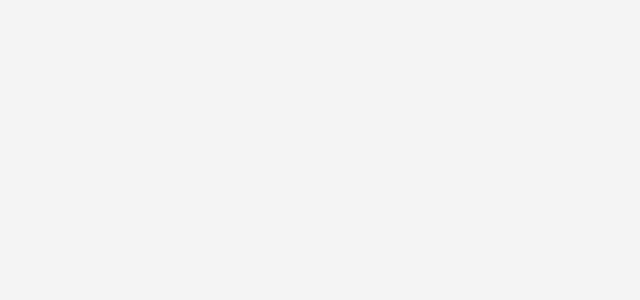
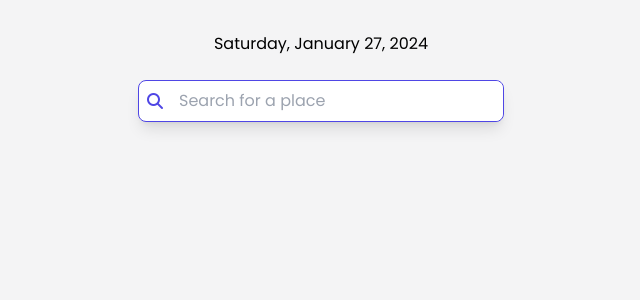
Before and after one commit to Azzedine-zemmari/Wheater, a Vue app: page / in a window 1280 px wide. Shown: the top 300 px of the page, without its empty margins (319-959 px from the left). Built offline with nearby package versions, Linux system fonts and the light colour scheme.

Commit message:
add a search component that fetch the data from the weather api

```diff
--- a/src/App.vue
+++ b/src/App.vue
@@ -1,9 +1,26 @@
-<script setup>
-
-</script>
+  <script setup>
+    import Compoenent from './ComponentSearch.vue'
+  </script>
 
 <template>
-
+  <main>
+    <!-- DATE -->
+    <div class="text-center mb-6">
+      {{
+        new Date().toLocaleDateString('en-MA', {
+          weekday: 'long',
+          month: 'long',
+          day: 'numeric',
+          year: 'numeric'
+        })
+      }}
+    </div>
+    <!-- SEARCH -->
+    <div>
+      <Compoenent></Compoenent>
+    </div>
+  </main>
 </template>
 
-<style scoped></style>
+
+  <style scoped></style>
--- /dev/null
+++ b/src/ComponentSearch.vue
@@ -0,0 +1,43 @@
+<script setup>
+import { reactive } from 'vue';
+const searchTerm = reactive({
+        query:'',
+        timout:null,
+        results:null
+})
+const handleShearchTerm = ()=>{
+    clearTimeout(searchTerm.timout)
+    searchTerm.timout = setTimeout(async()=>{
+        if(searchTerm.query !== ''){
+            const res =await fetch(`http://api.weatherapi.com/v1/search.json?key=3c67497885894786bf5103257242701&q=${searchTerm.query}`)
+            const data = await res.json()
+            searchTerm.results = data
+            console.log(searchTerm.results)
+        }
+    },500)
+}
+</script>
+
+<template>
+  <div>
+    <!-- search field -->
+    <form class="flex flex-row justify-center items-center">
+      <div class="bg-white border border-indigo-600  rounded-lg shadow-lg flex items-center">
+        <i class="fa-solid fa-magnifying-glass p-2 text-indigo-600"></i>
+        <input
+          type="text"
+          placeholder="Search for a place"
+          class="rounded-r-lg p-2 border-0 outline-0 focus:ring-2 focus:ring-indigo-600 ring-inset w-full"
+          v-model="searchTerm.query"
+          @input="handleShearchTerm"
+        />
+      </div>
+    </form>
+    <!-- search suggestions -->
+    <div class="bg-white my-2 rounded-lg shadow-lg">
+      <div v-for="place in searchTerm.results" :key="place.id">
+        <button class="px-3 my-2 hover:text-indigo-600 hover:font-bold  text-left">{{ place.name }} , {{ place.region }} , {{ place.country }}</button>
+      </div>
+    </div>
+  </div>
+</template>
--- a/src/output.css
+++ b/src/output.css
@@ -444,6 +444,10 @@ video {
   display: none;
 }
 
+body{
+  font-family: "Poppins",sans-serif;
+}
+
 *, ::before, ::after {
   --tw-border-spacing-x: 0;
   --tw-border-spacing-y: 0;
@@ -544,49 +548,38 @@ video {
   --tw-backdrop-sepia:  ;
 }
 
+.my-2 {
+  margin-top: 0.5rem;
+  margin-bottom: 0.5rem;
+}
+
 .mx-auto {
   margin-left: auto;
   margin-right: auto;
 }
 
-.mt-10 {
-  margin-top: 2.5rem;
-}
-
-.ml-2 {
-  margin-left: 0.5rem;
+.mb-6 {
+  margin-bottom: 1.5rem;
 }
 
 .flex {
   display: flex;
 }
 
-.w-64 {
-  width: 16rem;
+.min-h-screen {
+  min-height: 100vh;
 }
 
-.w-72 {
-  width: 18rem;
+.w-full {
+  width: 100%;
 }
 
-.w-80 {
-  width: 20rem;
-}
-
-.w-1\/2 {
-  width: 50%;
-}
-
-.max-w-2xl {
-  max-width: 42rem;
+.w-auto {
+  width: auto;
 }
 
 .flex-row {
   flex-direction: row;
-}
-
-.flex-col {
-  flex-direction: column;
 }
 
 .items-center {
@@ -597,69 +590,94 @@ video {
   justify-content: center;
 }
 
-.space-x-4 > :not([hidden]) ~ :not([hidden]) {
-  --tw-space-x-reverse: 0;
-  margin-right: calc(1rem * var(--tw-space-x-reverse));
-  margin-left: calc(1rem * calc(1 - var(--tw-space-x-reverse)));
+.rounded-lg {
+  border-radius: 0.5rem;
 }
 
-.space-y-4 > :not([hidden]) ~ :not([hidden]) {
-  --tw-space-y-reverse: 0;
-  margin-top: calc(1rem * calc(1 - var(--tw-space-y-reverse)));
-  margin-bottom: calc(1rem * var(--tw-space-y-reverse));
+.rounded-r-lg {
+  border-top-right-radius: 0.5rem;
+  border-bottom-right-radius: 0.5rem;
 }
 
-.rounded-md {
-  border-radius: 0.375rem;
+.border {
+  border-width: 1px;
 }
 
-.bg-slate-900 {
-  --tw-bg-opacity: 1;
-  background-color: rgb(15 23 42 / var(--tw-bg-opacity));
+.border-0 {
+  border-width: 0px;
 }
 
-.bg-slate-950 {
-  --tw-bg-opacity: 1;
-  background-color: rgb(2 6 23 / var(--tw-bg-opacity));
+.border-indigo-600 {
+  --tw-border-opacity: 1;
+  border-color: rgb(79 70 229 / var(--tw-border-opacity));
 }
 
-.bg-gradient-custom {
-  background-image: linear-gradient(79deg, rgba(105,215,167,1) 25%, rgba(205,105,215,1) 47%, rgba(244,82,150,1) 100%, rgba(255,255,255,1) 100%);
+.bg-white {
+  --tw-bg-opacity: 1;
+  background-color: rgb(255 255 255 / var(--tw-bg-opacity));
+}
+
+.bg-zinc-100 {
+  --tw-bg-opacity: 1;
+  background-color: rgb(244 244 245 / var(--tw-bg-opacity));
+}
+
+.p-2 {
+  padding: 0.5rem;
 }
 
 .p-8 {
   padding: 2rem;
 }
 
-.p-3 {
-  padding: 0.75rem;
+.px-3 {
+  padding-left: 0.75rem;
+  padding-right: 0.75rem;
 }
 
-.p-2 {
-  padding: 0.5rem;
+.text-left {
+  text-align: left;
 }
 
-.text-lg {
-  font-size: 1.125rem;
-  line-height: 1.75rem;
+.text-center {
+  text-align: center;
 }
 
-.text-sm {
-  font-size: 0.875rem;
-  line-height: 1.25rem;
+.text-indigo-600 {
+  --tw-text-opacity: 1;
+  color: rgb(79 70 229 / var(--tw-text-opacity));
 }
 
-.font-bold {
+.shadow-lg {
+  --tw-shadow: 0 10px 15px -3px rgb(0 0 0 / 0.1), 0 4px 6px -4px rgb(0 0 0 / 0.1);
+  --tw-shadow-colored: 0 10px 15px -3px var(--tw-shadow-color), 0 4px 6px -4px var(--tw-shadow-color);
+  box-shadow: var(--tw-ring-offset-shadow, 0 0 #0000), var(--tw-ring-shadow, 0 0 #0000), var(--tw-shadow);
+}
+
+.outline-0 {
+  outline-width: 0px;
+}
+
+.ring-inset {
+  --tw-ring-inset: inset;
+}
+
+.hover\:font-bold:hover {
   font-weight: 700;
 }
 
-.text-white {
+.hover\:text-indigo-600:hover {
   --tw-text-opacity: 1;
-  color: rgb(255 255 255 / var(--tw-text-opacity));
+  color: rgb(79 70 229 / var(--tw-text-opacity));
 }
 
-.shadow-sm {
-  --tw-shadow: 0 1px 2px 0 rgb(0 0 0 / 0.05);
-  --tw-shadow-colored: 0 1px 2px 0 var(--tw-shadow-color);
-  box-shadow: var(--tw-ring-offset-shadow, 0 0 #0000), var(--tw-ring-shadow, 0 0 #0000), var(--tw-shadow);
+.focus\:ring-2:focus {
+  --tw-ring-offset-shadow: var(--tw-ring-inset) 0 0 0 var(--tw-ring-offset-width) var(--tw-ring-offset-color);
+  --tw-ring-shadow: var(--tw-ring-inset) 0 0 0 calc(2px + var(--tw-ring-offset-width)) var(--tw-ring-color);
+  box-shadow: var(--tw-ring-offset-shadow), var(--tw-ring-shadow), var(--tw-shadow, 0 0 #0000);
 }
+
+.focus\:ring-indigo-600:focus {
+  --tw-ring-opacity: 1;
+  --tw-ring-color: rgb(79 70 229 / var(--tw-ring-opacity));
+}
```
